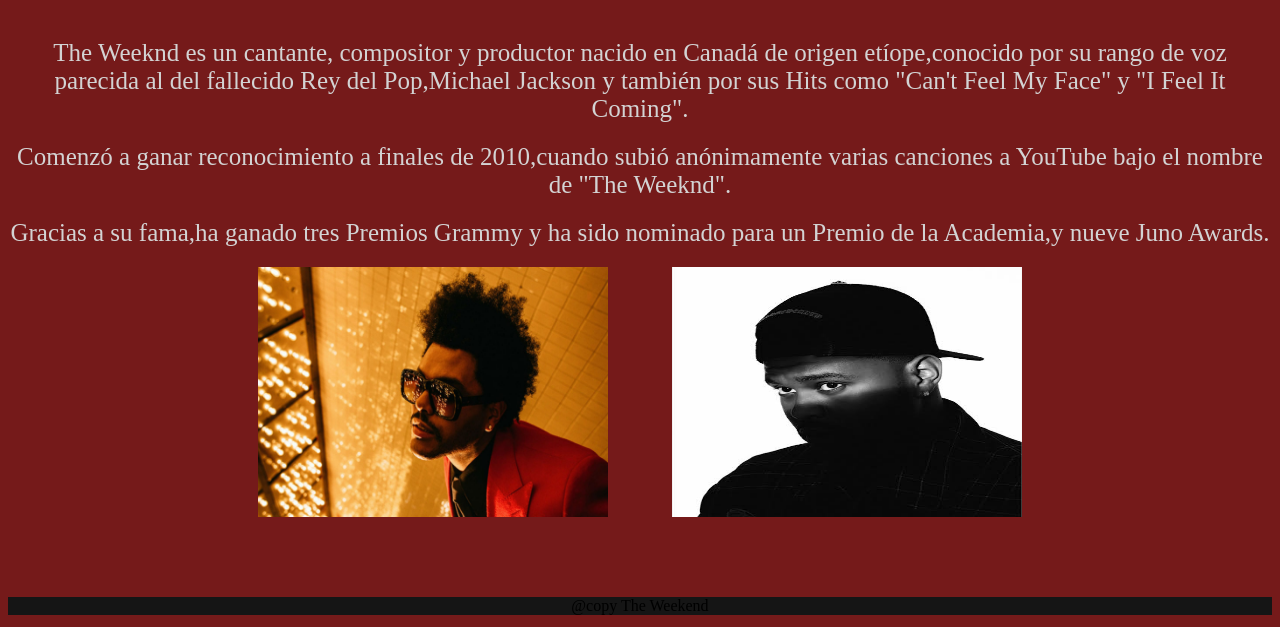
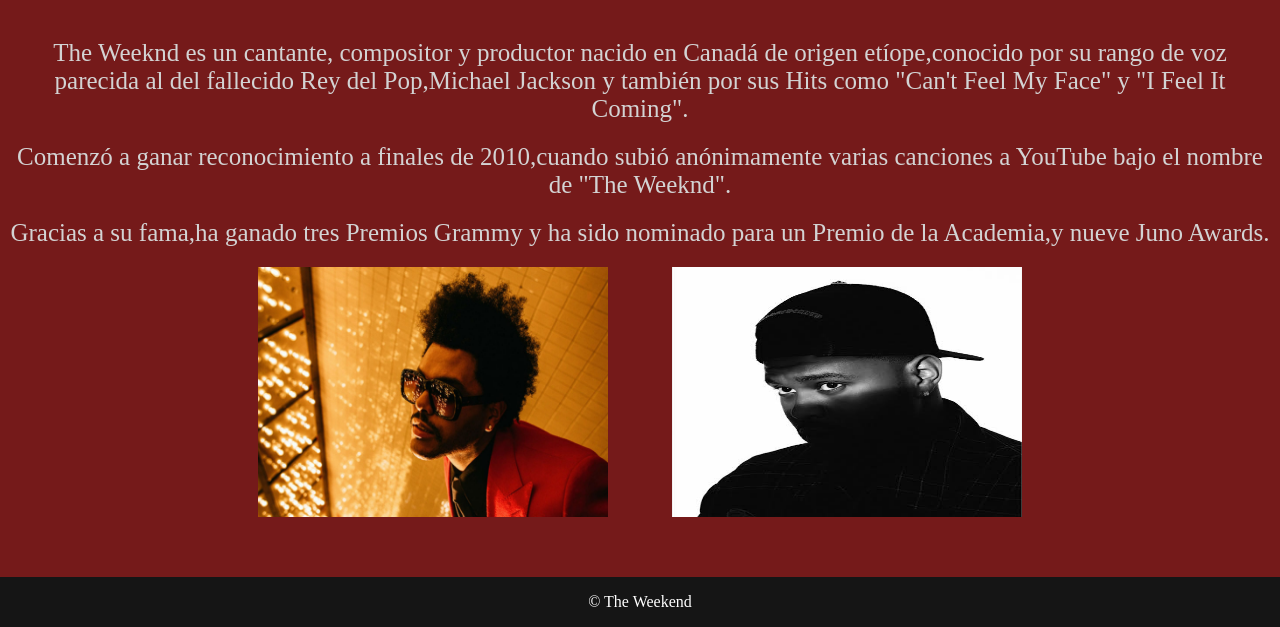
Before and after one commit to Jeanxsce/PF-Perez-Jean, a website: page index.html in a window 1280 px wide. Shown: the part 173-800 px from the top of the page. Drawn offline with Linux system fonts and the light colour scheme.

Commit message:
Entrega Final

```diff
--- a/index.html
+++ b/index.html
@@ -4,6 +4,9 @@
     <meta charset="UTF-8">
     <meta http-equiv="X-UA-Compatible" content="IE=edge">
     <meta name="viewport" content="width=device-width, initial-scale=1.0">
+    <meta name="keywords" content="musica, the weekend, cantante the weekend, musica de the weekend">
+    <meta name="description" content="Cantante TheWeekend, ¿quién es? ">
+
     <title> The Weekend Fanpage </title>
 
     <link rel="shortcut icon" href="images/favicon.jpg" type="image/x-icon">
@@ -11,6 +14,7 @@
     <link rel="stylesheet" href="css/styles.css">
 </head>
 <body>
+    <!-- NAVBAR -->
     <header>
         <div class="menu">
             <a href="index.html">Inicio</a>
@@ -22,8 +26,9 @@
         </div>
     </header>
 
-    <meta name="description" content="Cantante_TheWeekend">
-        <main class="main">
+
+    <!-- CONTENIDO -->
+    <main class="main">
             <h1>The Weekend</h1>
                 <p>
                     The Weeknd es un cantante, compositor y productor nacido en Canadá de origen etíope,conocido por su rango de voz parecida al del fallecido Rey del Pop,Michael Jackson y también por sus Hits como "Can't Feel My Face" y "I Feel It Coming".
@@ -35,16 +40,16 @@
                     Gracias a su fama,ha ganado tres Premios Grammy y ha sido nominado para un Premio de la Academia,y nueve Juno Awards.
                 </p>
         </main>
-        <meta name="description" content=imageneslustrativas>
+
         <div class="imagenMain">
             <img class="mainImagen"  src="images/indice.jpeg" alt="the Weekend" title="the Weekend">
-            <img class="mainImagen"  src="images/the weekend face.jpg" alt=" the weekend">
+            <img class="mainImagen"  src="images/the weekend face.jpg" alt=" the weekend face">
         </div>
 
-        <div class="abajo">
-            <footer >
-                @copy The Weekend
-            </footer>
-            </div>
+        <!-- FOOTER -->
+<footer class="abajo">
+    <p>&copy; The Weekend</p>
+</footer>
+
 </body>
 </html>
--- a/scss/styles.scss
+++ b/scss/styles.scss
@@ -8,7 +8,6 @@
 
 
 
-
 body {
     background-color:$backgroundA;
     overflow-x: hidden;
@@ -16,15 +15,14 @@
 
 /*FOOTER*/
 .abajo{
-    display:flex;
-    background-color:$backgroundB ;
-
-    justify-content: center;
-    align-items: center;
-    margin-bottom:10px ;
-
+    position: fixed;
+    left: 0;
+    bottom: 0;
+    width: 100%;
+    background-color:$backgroundB;
+    color: white;
+    text-align: center;
 }
-
 
 /*CAMBIOS DE bootstrap*/
 .color{
```
Also changed, not shown: pages/albumes.html (+9 -8 lines), pages/biografia.html (+9 -6 lines), pages/canciones.html (+10 -6 lines), pages/curiosidades.html (+13 -9 lines), pages/tour.html (+14 -7 lines), css/styles.css, 1 other file.
